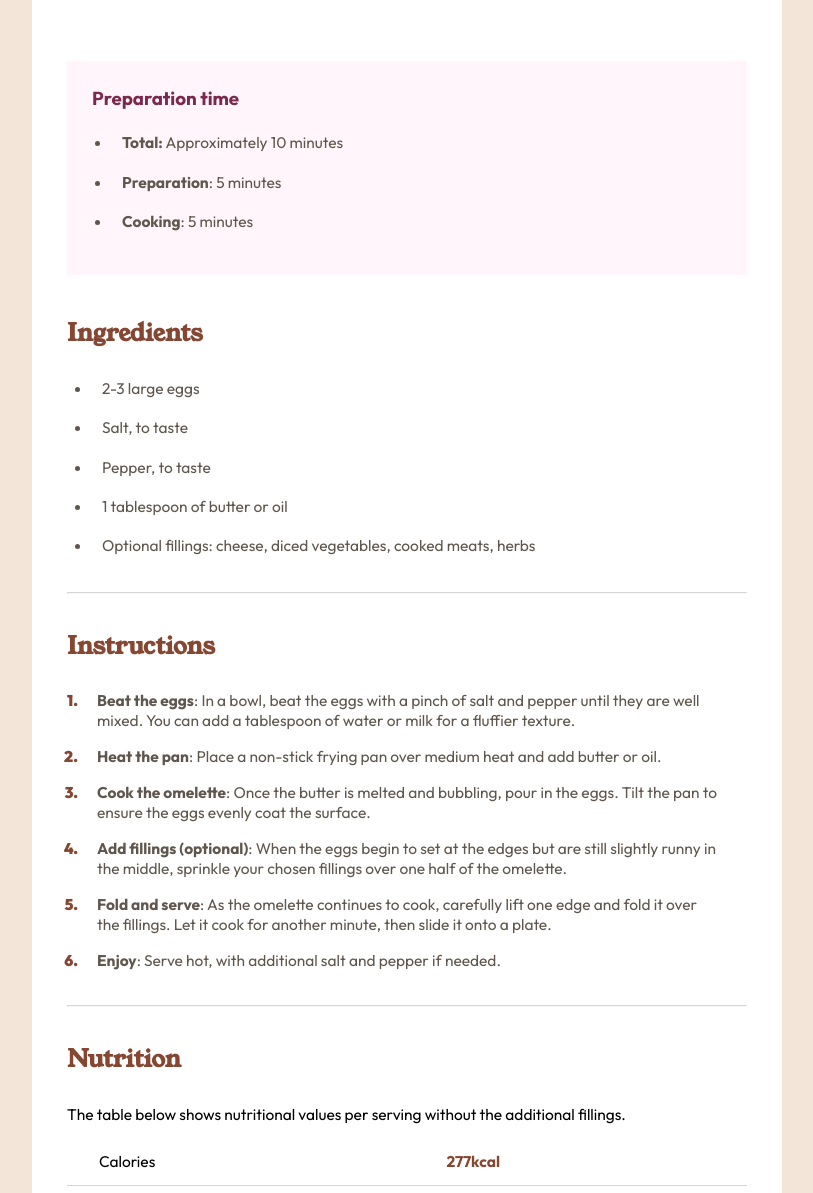
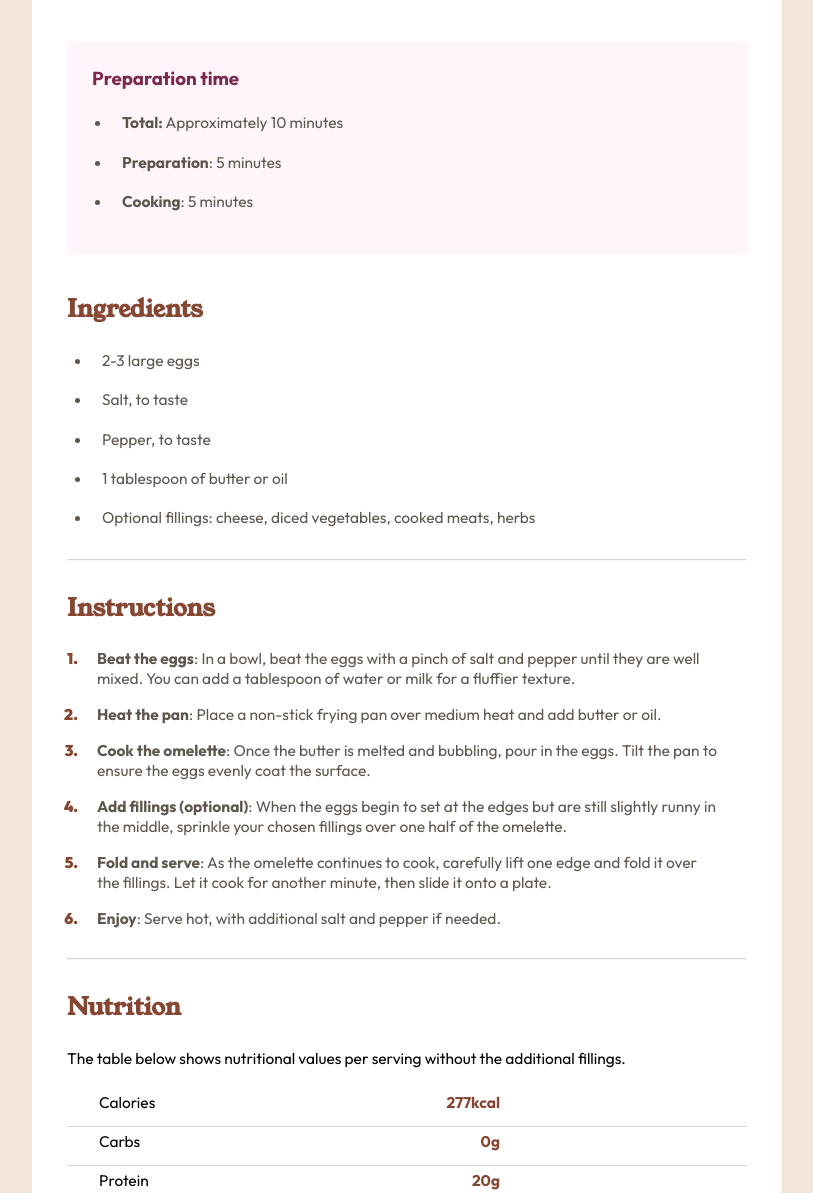
Before and after one commit to ibnu-jemal/recipe-page-main, a plain HTML site: page index.html in a window 1280 px wide. Shown: the part 616-1809 px from the top of the page, without its empty margins (233-1046 px from the left). Drawn offline with Linux system fonts and the light colour scheme.

Commit message:
last updated

```diff
--- a/style.css
+++ b/style.css
@@ -36,17 +36,17 @@ h1, h2{
     font-family: "Young Serif", serif;
 }
 h1{
-    margin: 42px 0 31px 0 ;
+    margin: 36px 0 31px 0 ;
     font-weight: 400;
 }
 p{
     font-family: "Outfit", sans-serif;
     font-weight: 400;
     line-height: 1.5;
-    margin-bottom: 64px;
+    margin-bottom: 50px;
 }
 .prp{
-    margin-bottom: 41px;
+    margin-bottom: 37px;
     font-family: "Outfit", sans-serif;
     background-color: hsl(330, 100%, 98%);
     padding: 25px 78px 26px 25px;
@@ -68,7 +68,7 @@ h3{
 } */
 h2{
     color: hsl(14, 45%, 36%);
-    margin-bottom: 27px;
+    margin-bottom: 23px;
 }
 
  .Ingredients ul {
@@ -87,11 +87,11 @@ ul li , ol li{
 
 hr{
     opacity: 0.4;
-    margin-bottom: 35px;
-    margin-top: 35px;
+    margin-bottom: 30px;
+    margin-top: 30px;
 }
 .Nutrition p{
-margin-bottom: 20px;
+margin-bottom: 17px;
 }
 .Instructions ul li{
     list-style: none;
```
